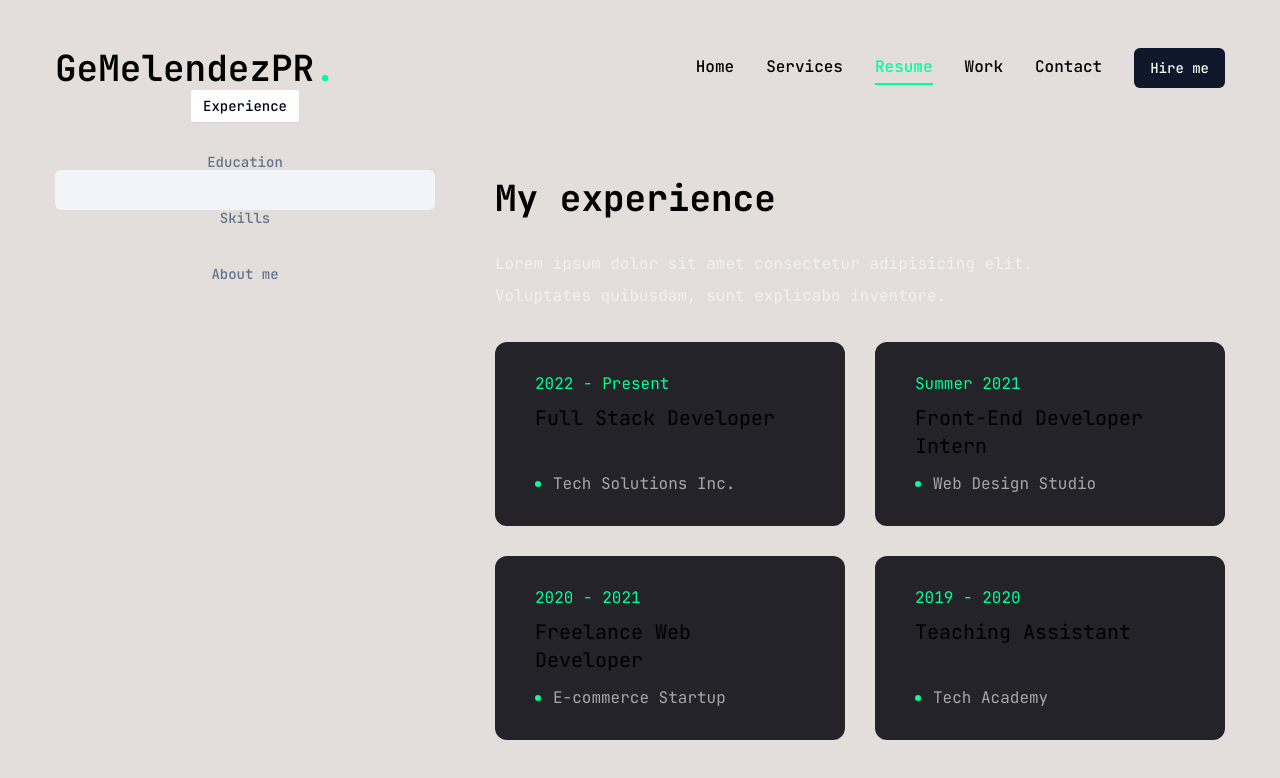
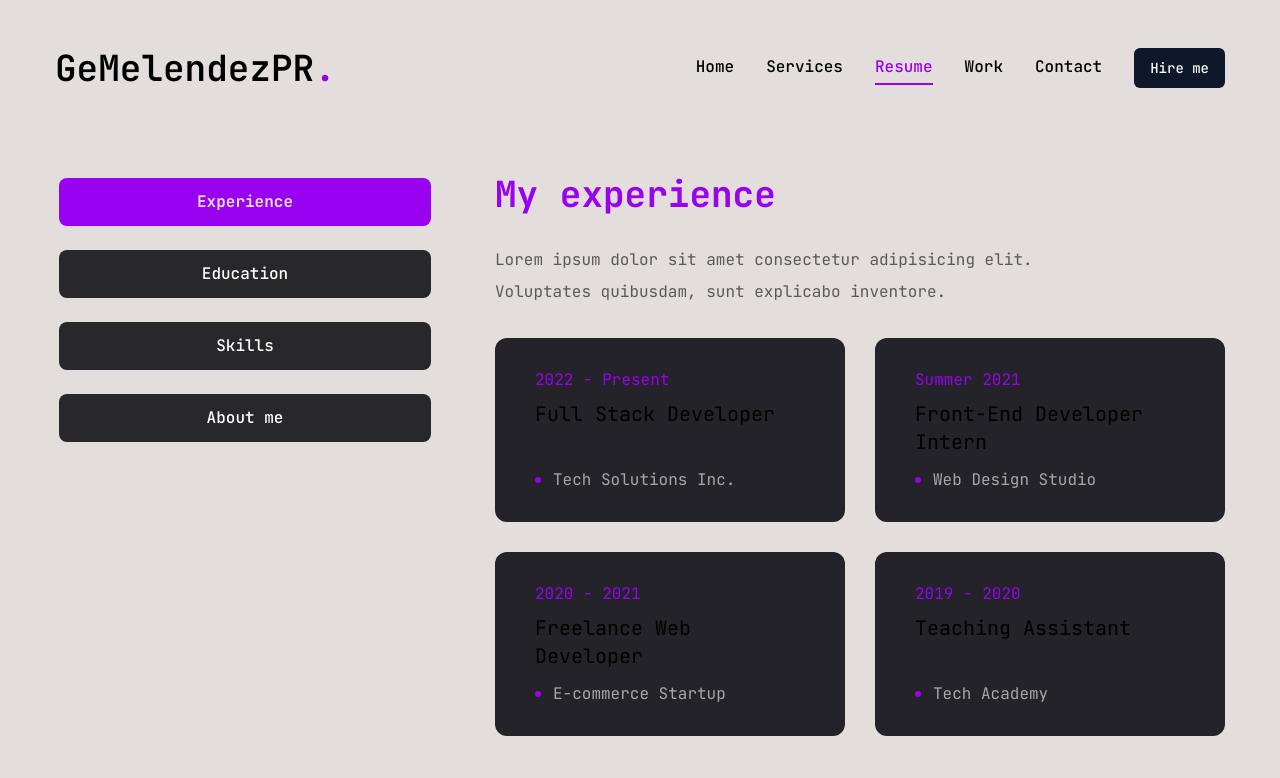
Before and after one commit to gemelendezpr/landing-page, a Next.js app: page /resume in a window 1280 px wide. Shown: the top 778 px of the page. Built offline with nearby package versions, Linux system fonts and the light colour scheme.

Commit message:
color theme accent changed

```diff
--- a/app/globals.css
+++ b/app/globals.css
@@ -20,6 +20,6 @@
   }
 
   .text-outline-hover {
-    -webkit-text-stroke: 1px #00ff99;
+    -webkit-text-stroke: 1px #9902f1;
   }
 }
--- a/app/resume/page.jsx
+++ b/app/resume/page.jsx
@@ -15,39 +15,43 @@ import { SiTailwindcss, SiNextdotjs } from "react-icons/si";
 const about = {
   title: "About me",
   description:
-    "Lorem ipsum dolor sit amet consectetur adipisicing elit. Voluptates quibusdam, sunt explicabo inventore.",
+    "My goal is to become a beacon of inspiration, guiding the growth and development of fellow engineers like myself who have taken unconventional paths. Despite facing non-traditional career trajectories, individuals like us have proven that we can make a difference both within and outside the company.",
   info: [
     {
       fieldName: "Name",
       fieldValue: "Gerardo Melendez",
     },
+    // {
+    //   fieldName: "Phone",
+    //   fieldValue: "(+40) 321 654 678",
+    // },
+    // {
+    //   fieldName: "Experience",
+    //   fieldValue: "12+ Years",
+    // },
     {
-      fieldName: "Phone",
-      fieldValue: "(+40) 321 654 678",
+      fieldName: "LinkedIn",
+      fieldValue: "gemelendezpr",
     },
+    // {
+    //   fieldName: "Nationality",
+    //   fieldValue: "American",
+    // },
+    // {
+    //   fieldName: "Email",
+    //   fieldValue: "gerardomelendez05@gmail.com",
+    // },
     {
-      fieldName: "Experience",
-      fieldValue: "12+ Years",
-    },
-    {
-      fieldName: "Skype",
-      fieldValue: "luke.01",
-    },
-    {
-      fieldName: "Nationality",
-      fieldValue: "American",
-    },
-    {
-      fieldName: "Email",
-      fieldValue: "luke.01@gmail.com",
-    },
-    {
-      fieldName: "Freelance",
-      fieldValue: "Available",
+      fieldName: "Job Status",
+      fieldValue: "Open to work",
     },
     {
       fieldName: "Languages",
       fieldValue: "English, Spanish",
+    },
+    {
+      fieldName: "Email",
+      fieldValue: "gerardomelendez05@gmail.com",
     },
   ],
 };
@@ -212,8 +216,8 @@ const Resume = () => {
             {/* experience */}
             <TabsContent value="experience" className="w-full">
               <div className="flex flex-col gap-[30px] text-center xl:text-left">
-                <h3 className="text-4xl font-bold">{experience.title}</h3>
-                <p className="max-w-[600px] text-white/60 mx-auto xl:mx-0">
+                <h3 className="text-4xl text-accent font-bold">{experience.title}</h3>
+                <p className="max-w-[600px] text-black/60 mx-auto xl:mx-0">
                   {experience.description}
                 </p>
                 <ScrollArea className="h-[400px]">
@@ -244,8 +248,8 @@ const Resume = () => {
             {/* education */}
             <TabsContent value="education" className="w-full">
               <div className="flex flex-col gap-[30px] text-center xl:text-left">
-                <h3 className="text-4xl font-bold">{education.title}</h3>
-                <p className="max-w-[600px] text-white/60 mx-auto xl:mx-0">
+                <h3 className="text-4xl text-accent font-bold">{education.title}</h3>
+                <p className="max-w-[600px] text-black/60 mx-auto xl:mx-0">
                   {education.description}
                 </p>
                 <ScrollArea className="h-[400px]">
@@ -277,8 +281,8 @@ const Resume = () => {
             <TabsContent value="skills" className="w-full h-full">
               <div className="flex flex-col gap-[30px]">
                 <div className="flex flex-col gap-[30px] text-center xl:text-left">
-                  <h3 className="text-4xl font-bold">{skills.title}</h3>
-                  <p className="max-w-[600px] text-white/60 mx-auto xl:mx-0">
+                  <h3 className="text-4xl text-accent font-bold">{skills.title}</h3>
+                  <p className="max-w-[600px] text-black/60 mx-auto xl:mx-0">
                     {skills.description}
                   </p>
                 </div>
@@ -311,8 +315,8 @@ const Resume = () => {
               className="w-full text-center xl:text-left"
             >
               <div className="flex flex-col gap-[30px]">
-                <h3 className="text-4xl font-bold">{about.title}</h3>
-                <p className="max-w-[600px] text-white/60 mx-auto xl:mx-0">
+                <h3 className="text-4xl text-accent font-bold">{about.title}</h3>
+                <p className="max-w-[600px] text-black/60 mx-auto xl:mx-0">
                   {about.description}
                 </p>
                 <ul className="grid grid-cols-1 xl:grid-cols-2 gap-y-6 max-w-[620px] mx-auto xl:mx-0">
@@ -322,7 +326,7 @@ const Resume = () => {
                         key={index}
                         className="flex items-center justify-center xl:justify-start gap-4"
                       >
-                        <span className="text-white/60">{item.fieldName}</span>
+                        <span className="text-black/60">{item.fieldName}</span>
                         <span className="text-xl">{item.fieldValue}</span>
                       </li>
                     );
--- a/components/Header.jsx
+++ b/components/Header.jsx
@@ -20,7 +20,7 @@ const Header = () => {
         <div className="hidden xl:flex items-center gap-8">
           <Nav />
           <Link href="/contact">
-            <Button>Hire me</Button>
+            <Button >Hire me</Button>
           </Link>
         </div>
 
--- a/components/Photo.jsx
+++ b/components/Photo.jsx
@@ -44,8 +44,8 @@ const Photo = () => {
             cx="253"
             cy="253"
             r="250"
-            stroke="#00ff99"
-            strokeWidth="10"
+            stroke="#9902f1"
+            strokeWidth="8"
             strokeLinecap="round"
             strokeLinejoin="round"
             initial={{ strokeDasharray: "24 10 0 0" }}
--- a/components/Stats.jsx
+++ b/components/Stats.jsx
@@ -41,7 +41,7 @@ const Stats = () => {
                 <p
                   className={`${
                     item.text.length < 15 ? "max-w-[100px]" : "max-w-[150px]"
-                  } leading-snug text-white/80`}
+                  } leading-snug text-black/80 font-extrabold`}
                 >
                   {item.text}
                 </p>
--- a/components/ui/tabs.jsx
+++ b/components/ui/tabs.jsx
@@ -10,10 +10,7 @@ const Tabs = TabsPrimitive.Root
 const TabsList = React.forwardRef(({ className, ...props }, ref) => (
   <TabsPrimitive.List
     ref={ref}
-    className={cn(
-      "inline-flex h-10 items-center justify-center rounded-md bg-slate-100 p-1 text-slate-500 dark:bg-slate-800 dark:text-slate-400",
-      className
-    )}
+    className={cn("inline-flex h-auto rounded-md p-1 text-primary",className)}
     {...props} />
 ))
 TabsList.displayName = TabsPrimitive.List.displayName
@@ -22,7 +19,7 @@ const TabsTrigger = React.forwardRef(({ className, ...props }, ref) => (
   <TabsPrimitive.Trigger
     ref={ref}
     className={cn(
-      "inline-flex items-center justify-center whitespace-nowrap rounded-sm px-3 py-1.5 text-sm font-medium ring-offset-white transition-all focus-visible:outline-none focus-visible:ring-2 focus-visible:ring-slate-950 focus-visible:ring-offset-2 disabled:pointer-events-none disabled:opacity-50 data-[state=active]:bg-white data-[state=active]:text-slate-950 data-[state=active]:shadow-sm dark:ring-offset-slate-950 dark:focus-visible:ring-slate-300 dark:data-[state=active]:bg-slate-950 dark:data-[state=active]:text-slate-50",
+      "inline-flex items-center w-full bg-[#27272c] justify-center whitespace-nowrap text-white rounded-lg p-3 text-base font-medium ring-offset-white transition-all disabled:pointer-events-none disabled:opacity-50 data-[state=active]:bg-accent data-[state=active]:text-primary data-[state=active]:font-bold data-[state=active]:shadow-sm",
       className
     )}
     {...props} />
@@ -33,7 +30,7 @@ const TabsContent = React.forwardRef(({ className, ...props }, ref) => (
   <TabsPrimitive.Content
     ref={ref}
     className={cn(
-      "mt-2 ring-offset-white focus-visible:outline-none focus-visible:ring-2 focus-visible:ring-slate-950 focus-visible:ring-offset-2 dark:ring-offset-slate-950 dark:focus-visible:ring-slate-300",
+      "min-h-[480px] ring-offset-white focus-visible:outline-none focus-visible:ring-2 focus-visible:ring-slate-950 focus-visible:ring-offset-2 dark:ring-offset-slate-950 dark:focus-visible:ring-slate-300",
       className
     )}
     {...props} />
--- a/tailwind.config.js
+++ b/tailwind.config.js
@@ -26,7 +26,7 @@ module.exports = {
       colors: {
         primary: "#e3dddb",
         accent: {
-          DEFAULT: "#00ff99",
+          DEFAULT: "#9902f1",
           hover: "#00e187",
         },
       },
```
